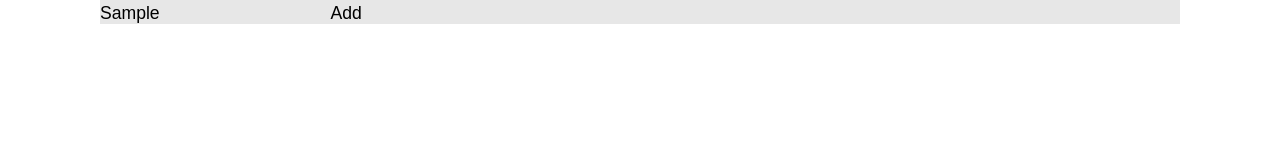
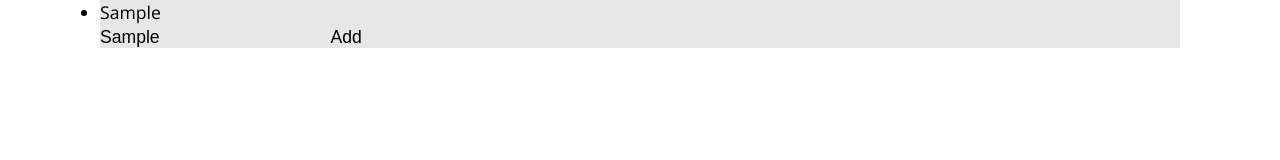
Before and after one commit to fabianelima/To-Do, a plain HTML site: page index.html in a window 1280 px wide. Both pictures are taken after typing "Sample" into the empty fields and a click on the button "Add". Drawn offline with nearby package versions, Linux system fonts and the light colour scheme.

Commit message:
Mais ou menos funcional
=> Known issues:
- O 'for' que exibe os 'todos' não estava funcionando; por algum motivo
ele não sabe lidar com 'for i in todos.length', tive que fazer um xunxo.
- É muito bizarra a forma como o CoffeeScript compila os 'for', preciso
ver a forma alternativa que o Aléssio sugeriu.
- Não sei se ele está compilando em JS direito, ele suja muito o código.
- O Coffee bota 'return' em tudo, inclusive no início da função de
clique do botão [equivalente a 'addEventListener()' no JS puro,
'.on('click')' no jQuery].
- Ele não imprime os 'todos' que já existem no localStorage; ver como
fazer isso.

```diff
--- a/assets/script.js
+++ b/assets/script.js
@@ -4,6 +4,13 @@
 		-----------------------------------------------
 		Fabiane Lima 2016
 		Feito em CoffeScript. Baseado no tutorial do Code Maven: http://code-maven.com/todo-in-html-and-javascript
+
+		=> Known issues:
+			- O 'for' que exibe os 'todos' não estava funcionando; por algum motivo ele não sabe lidar com 'for i in todos.length', tive que fazer um xunxo.
+			- É muito bizarra a forma como o CoffeeScript compila os 'for', preciso ver a forma alternativa que o Aléssio sugeriu.
+			- Não sei se ele está compilando em JS direito, ele suja muito o código.
+			- O Coffee bota 'return' em tudo, inclusive no início da função de clique do botão [equivalente a 'addEventListener()' no JS puro, '.on('click')' no jQuery].
+			- Ele não imprime os 'todos' que já existem no localStorage; ver como fazer isso.
  */
 
 (function() {
@@ -34,20 +41,21 @@
 
     /* exibe a lista de to-dos */
     show = function() {
-      var i, showtodo, todos, _i, _len, _ref;
-      todos = getTodos;
+      var i, j, showtodo, todos, _i;
+      todos = getTodos();
       showtodo = '<ul>';
-      _ref = todos.length;
-      for (_i = 0, _len = _ref.length; _i < _len; _i++) {
-        i = _ref[_i];
+      j = todos.length;
+      for (i = _i = 0; 0 <= j ? _i < j : _i > j; i = 0 <= j ? ++_i : --_i) {
         showtodo += '<li>' + todos[i] + '</li>';
       }
       showtodo += '</ul>';
-      return $('.todos').html(showtodo);
+      $('.todos').html(showtodo);
     };
+
+    /* evento clique */
     return $('.add').on('click', function() {
       add();
-      return show();
+      show();
     });
   });
 
```
Also changed, not shown: index.html (+0 -1 lines), 1 other file.
